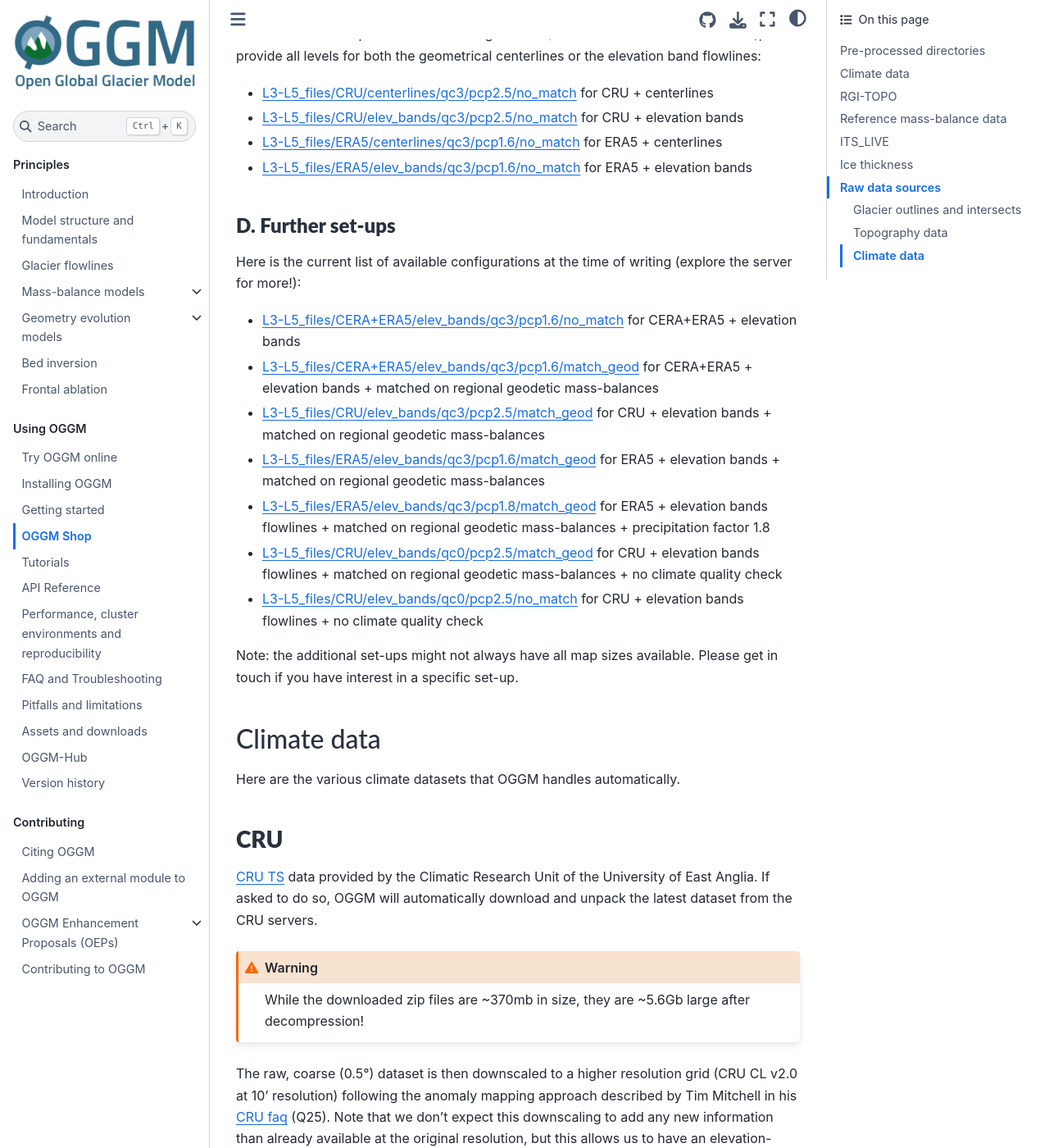
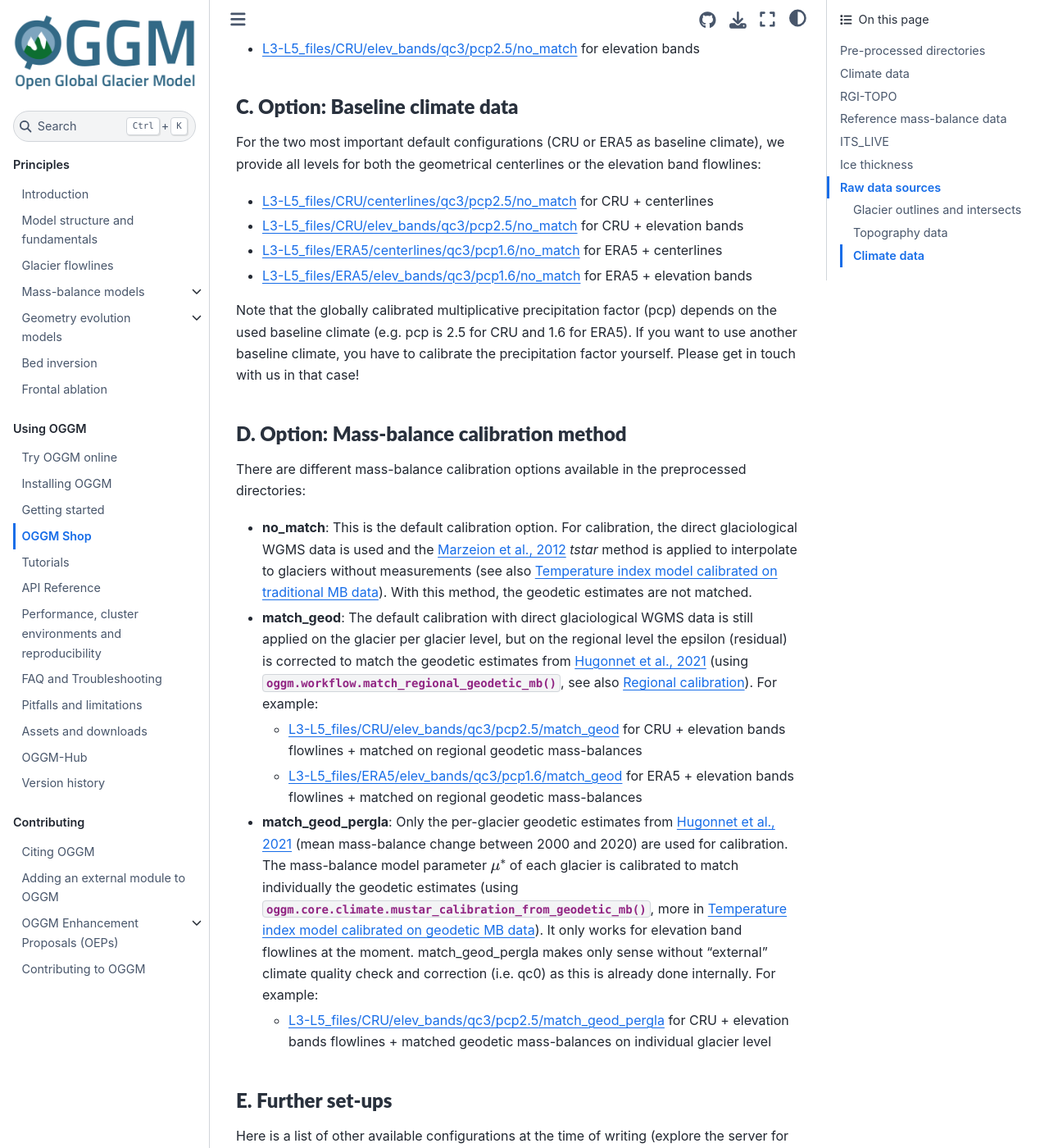
Before and after one commit to OGGM/oggm, a Sphinx documentation site: the page built from docs/input-data.rst, in a window 1280 px wide and 1400 px high, scrolled down 5037 px. Shown: the whole window at 82% size. Built offline with Sphinx 7.4.7 and the Sphinx Book theme 1.1.4, drawn with Linux system fonts in a browser that asks for light colours; the version number could not be read and is left out; some of the changed text lies outside the part shown.

Commit message:
error analysis + update prepro gdirs (#1345)

```diff
--- a/docs/input-data.rst
+++ b/docs/input-data.rst
@@ -171,7 +171,7 @@ Available pre-processed configurations
     argument in your call to :py:func:`workflow.init_glacier_directories`,
     and set it to one of the urls listed below.
 
-    See `this tutorial <https://oggm.org/tutorials/notebooks/elevation_bands_vs_centerlines.html>`_
+    See `this tutorial <https://oggm.org/tutorials/stable/notebooks/elevation_bands_vs_centerlines.html>`_
     for an example.
 
 
@@ -184,10 +184,12 @@ directories from the default urls. Here is a summary of the default configuratio
 
 - model parameters as of the ``oggm/params.cfg`` file at the published model version
 - flowline glaciers computed from the geometrical centerlines (including tributaries)
-- baseline climate from CRU (not available for Antarctica)
-- baseline climate quality checked with :py:func:`tasks.historical_climate_qc` with ``N=3``
-- mass-balance parameters calibrated with the standard OGGM procedure. No calibration
-  against geodetic MB (see options below for regional calibration)
+- baseline climate from CRU (not available for Antarctica) using a global precipitation factor of 2.5 (path index: *pcp2.5*)
+- baseline climate quality checked and corrected if needed with :py:func:`tasks.historical_climate_qc` with ``N=3``.
+  If the condition of at least 3 months of melt per year at the terminus and 3 months of accumulation
+  at the glacier top is not reached, temperatures are shifted (path index: *qc3*).
+- mass-balance parameters calibrated with the standard OGGM procedure (:ref:`mass-balance-2012`, path index: *no_match*).
+  No calibration against geodetic MB (see options below for regional calibration).
 - ice volume inversion calibrated to match the ice volume from [Farinotti_etal_2019]_
   **at the RGI region level**, i.e. glacier estimates might differ. If not specified otherwise,
   it's also the precalibrated parameters that will be used for the dynamical run.
@@ -239,21 +241,72 @@ flowlines:
 - `L3-L5_files/ERA5/centerlines/qc3/pcp1.6/no_match <https://cluster.klima.uni-bremen.de/~oggm/gdirs/oggm_v1.4/L3-L5_files/ERA5/centerlines/qc3/pcp1.6/no_match/>`_ for ERA5 + centerlines
 - `L3-L5_files/ERA5/elev_bands/qc3/pcp1.6/no_match <https://cluster.klima.uni-bremen.de/~oggm/gdirs/oggm_v1.4/L3-L5_files/ERA5/elev_bands/qc3/pcp1.6/no_match/>`_ for ERA5 + elevation bands
 
-D. Further set-ups
+Note that the globally calibrated multiplicative precipitation factor (pcp) depends on the used baseline climate
+(e.g. pcp is 2.5 for CRU and 1.6 for ERA5). If you want to use another baseline climate, you have to calibrate the
+precipitation factor yourself. Please get in touch with us in that case!
+
+D. Option: Mass-balance calibration method
+^^^^^^^^^^^^^^^^^^^^^^^^^^^^^^^^^^^^^^^^^^
+
+There are different mass-balance calibration options available in the preprocessed directories:
+
+-   **no_match**: This is the default calibration option. For calibration, the direct glaciological WGMS data is used
+    and the `Marzeion et al., 2012`_ *tstar* method is applied to interpolate to glaciers without measurements
+    (see also :ref:`mass-balance-2012`). With this method, the geodetic estimates are not matched.
+-   **match_geod**: The default calibration with direct glaciological WGMS data is still applied on the glacier per
+    glacier level, but on the regional level the epsilon (residual) is corrected to match the geodetic estimates
+    from `Hugonnet et al., 2021`_ (using :py:func:`oggm.workflow.match_regional_geodetic_mb`, see also
+    :ref:`regional-match-calib`). For example:
+
+    - `L3-L5_files/CRU/elev_bands/qc3/pcp2.5/match_geod <https://cluster.klima.uni-bremen.de/~oggm/gdirs/oggm_v1.4/L3-L5_files/CRU/elev_bands/qc3/pcp2.5/match_geod/>`_ for CRU + elevation bands flowlines + matched on regional geodetic mass-balances
+    - `L3-L5_files/ERA5/elev_bands/qc3/pcp1.6/match_geod <https://cluster.klima.uni-bremen.de/~oggm/gdirs/oggm_v1.4/L3-L5_files/ERA5/elev_bands/qc3/pcp1.6/match_geod/>`_ for ERA5 + elevation bands flowlines + matched on regional geodetic mass-balances
+
+-   **match_geod_pergla**: Only the per-glacier geodetic estimates from `Hugonnet et al., 2021`_
+    (mean mass-balance change between 2000 and 2020) are used for calibration. The mass-balance model parameter
+    :math:`\mu ^{*}` of each glacier is calibrated to match individually the geodetic estimates (using
+    :py:func:`oggm.core.climate.mustar_calibration_from_geodetic_mb`, more in :ref:`mass-balance-2012-pergla`). It
+    only works for elevation band flowlines at the moment. match_geod_pergla makes only sense without "external" climate
+    quality check and correction (i.e. qc0) as this is already done internally. For example:
+
+    - `L3-L5_files/CRU/elev_bands/qc3/pcp2.5/match_geod_pergla <https://cluster.klima.uni-bremen.de/~oggm/gdirs/oggm_v1.4/L3-L5_files/CRU/elev_bands/qc0/pcp2.5/match_geod_pergla/>`_ for CRU + elevation bands flowlines + matched geodetic mass-balances on individual glacier level
+
+.. _Marzeion et al., 2012: http://www.the-cryosphere.net/6/1295/2012/tc-6-1295-2012.html
+
+E. Further set-ups
 ^^^^^^^^^^^^^^^^^^
 
-Here is the current list of available configurations at the time of writing (explore the server for more!):
+Here is a list of other available configurations at the time of writing (explore the server for more!):
 
-- `L3-L5_files/CERA+ERA5/elev_bands/qc3/pcp1.6/no_match <https://cluster.klima.uni-bremen.de/~oggm/gdirs/oggm_v1.4/L3-L5_files/CERA+ERA5/elev_bands/qc3/pcp1.6/no_match/>`_ for CERA+ERA5 + elevation bands
-- `L3-L5_files/CERA+ERA5/elev_bands/qc3/pcp1.6/match_geod <https://cluster.klima.uni-bremen.de/~oggm/gdirs/oggm_v1.4/L3-L5_files/CERA+ERA5/elev_bands/qc3/pcp1.6/match_geod/>`_ for CERA+ERA5 + elevation bands + matched on regional geodetic mass-balances
-- `L3-L5_files/CRU/elev_bands/qc3/pcp2.5/match_geod <https://cluster.klima.uni-bremen.de/~oggm/gdirs/oggm_v1.4/L3-L5_files/CRU/elev_bands/qc3/pcp2.5/match_geod/>`_ for CRU + elevation bands + matched on regional geodetic mass-balances
-- `L3-L5_files/ERA5/elev_bands/qc3/pcp1.6/match_geod <https://cluster.klima.uni-bremen.de/~oggm/gdirs/oggm_v1.4/L3-L5_files/ERA5/elev_bands/qc3/pcp1.6/match_geod/>`_ for ERA5 + elevation bands + matched on regional geodetic mass-balances
+- `L3-L5_files/CERA+ERA5/elev_bands/qc3/pcp1.6/no_match <https://cluster.klima.uni-bremen.de/~oggm/gdirs/oggm_v1.4/L3-L5_files/CERA+ERA5/elev_bands/qc3/pcp1.6/no_match/>`_ for CERA+ERA5 + elevation bands flowlines
+- `L3-L5_files/CERA+ERA5/elev_bands/qc3/pcp1.6/match_geod <https://cluster.klima.uni-bremen.de/~oggm/gdirs/oggm_v1.4/L3-L5_files/CERA+ERA5/elev_bands/qc3/pcp1.6/match_geod/>`_ for CERA+ERA5 + elevation bands flowlines + matched on regional geodetic mass-balances
 - `L3-L5_files/ERA5/elev_bands/qc3/pcp1.8/match_geod <https://cluster.klima.uni-bremen.de/~oggm/gdirs/oggm_v1.4/L3-L5_files/ERA5/elev_bands/qc3/pcp1.8/match_geod/>`_ for ERA5 + elevation bands flowlines + matched on regional geodetic mass-balances + precipitation factor 1.8
 - `L3-L5_files/CRU/elev_bands/qc0/pcp2.5/match_geod <https://cluster.klima.uni-bremen.de/~oggm/gdirs/oggm_v1.4/L3-L5_files/CRU/elev_bands/qc0/pcp2.5/match_geod/>`_ for CRU + elevation bands flowlines + matched on regional geodetic mass-balances + no climate quality check
 - `L3-L5_files/CRU/elev_bands/qc0/pcp2.5/no_match <https://cluster.klima.uni-bremen.de/~oggm/gdirs/oggm_v1.4/L3-L5_files/CRU/elev_bands/qc0/pcp2.5/no_match/>`_ for CRU + elevation bands flowlines + no climate quality check
+- `L3-L5_files/ERA5/elev_bands/qc3/pcp1.6/match_geod_pergla <https://cluster.klima.uni-bremen.de/~oggm/gdirs/oggm_v1.4/L3-L5_files/ERA5/elev_bands/qc3/pcp1.6/match_geod_pergla/>`_ for ERA5 + elevation bands flowlines + matched geodetic mass-balances on individual glacier level + "wrong" qc3
+- `L3-L5_files/ERA5/elev_bands/qc3/pcp1.6/match_geod_pergla_massredis <https://cluster.klima.uni-bremen.de/~oggm/gdirs/oggm_v1.4/L3-L5_files/ERA5/elev_bands/qc3/pcp1.6/match_geod_pergla_massredis/>`_ for ERA5 + elevation bands flowlines + mass redistribution instead of SIA (see: :ref:`mass-redistribution`)
 
 Note: the additional set-ups might not always have all map sizes available. Please
-get in touch if you have interest in a specific set-up.
+get in touch if you have interest in a specific set-up. Remember that per default, the climate quality check
+and correction (:py:func:`oggm.tasks.historical_climate_qc`) is applied (*qc3*). However, if the pre-processed directory
+has the path index "*qc0*", it was not applied. At the moment, there are still preprocessed gdirs using
+match_geod_pergla and qc3, this makes not really sense as it is reset anyways internally. We will replace them with
+"qc0" soon, but do not expect any significant differences.
+
+
+F. Error analysis and further volume and mass change comparison for different pre-processed glacier directories
+^^^^^^^^^^^^^^^^^^^^^^^^^^^^^^^^^^^^^^^^^^^^^^^^^^^^^^^^^^^^^^^^^^^^^^^^^^^^^^^^^^^^^^^^^^^^^^^^^^^^^^^^^^^^^^^
+
+.. figure:: _static/relative_failing_glacier_area.png
+    :width: 100%
+    :align: left
+
+A more detailed analysis about the type, amount and relative failing glacier area (in total and per RGI region) can be
+found in this `error analysis jupyter notebook <https://nbviewer.jupyter.org/urls/cluster.klima.uni-bremen.de/~lschuster/error_analysis/error_analysis_v1.ipynb?flush_cache=true>`_.
+
+If you are also interested in how the "common" non-failing glaciers differ in terms of historical volume change, total
+mass change and specific mass balance between different pre-processed glacier directories,
+you can check out this
+`jupyter notebook <https://nbviewer.org/urls/cluster.klima.uni-bremen.de/~lschuster/error_analysis/working_glacier_gdirs_comparison.ipynb?flush_cache=true>`_.
 
 Climate data
 ------------
@@ -412,7 +465,7 @@ Geodetic MB data
 OGGM ships with a geodetic mass-balance table containing MB information for all
 of the world's glaciers as obtained from `Hugonnet et al., 2021`_.
 
-The original, raw data have been modified in three ways (`code <https://nbviewer.jupyter.org/urls/cluster.klima.uni-bremen.de/~oggm/geodetic_ref_mb/convert.ipynb>`_):
+The original, raw data have been modified in three ways (`code <https://nbviewer.jupyter.org/urls/cluster.klima.uni-bremen.de/~oggm/geodetic_ref_mb/convert.ipynb?flush_cache=true>`_):
 
 - the glaciers in RGI region 12 (Caucasus) had to be manually linked to the product by
   Hugonnet because of large errors in the RGI outlines. The resulting product
```
Also changed, not shown: docs/contributing.rst (+5 -4 lines), docs/mass-balance-2012-pergla.rst (+11 -7 lines), docs/mass-balance-2012.rst (+8 -4 lines), docs/_static/relative_failing_glacier_area.png (added).
